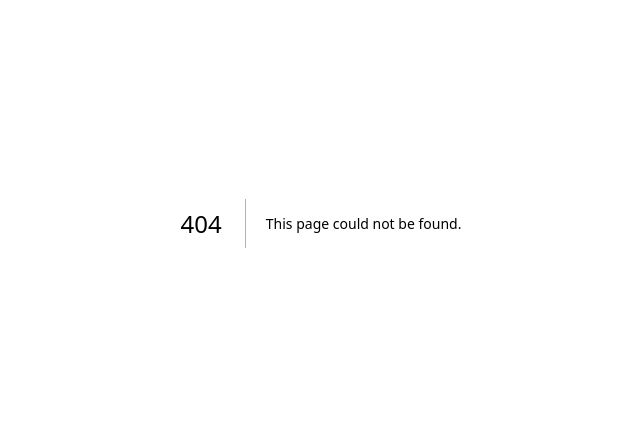
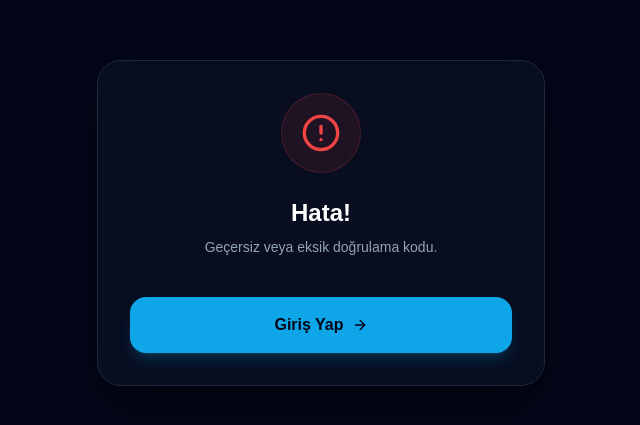
Before and after one commit to byserce/vidanjorcum, a Next.js app: page /auth/verify in a window 1280 px wide. Before the commit this address had no page. Shown: the part 177-602 px from the top of the page, without its empty margins (319-959 px from the left). Built offline with nearby package versions, Linux system fonts and the light colour scheme; no server answers.

Commit message:
feat: improve register role select, enforce email verify, and fix recaptcha visibility timing

```diff
--- /dev/null
+++ b/src/app/api/auth/verify-email/route.ts
@@ -0,0 +1,26 @@
+import { NextResponse } from "next/server";
+import { prisma } from "@/lib/prisma";
+
+export async function POST(req: Request) {
+  try {
+    const { email } = await req.json();
+
+    if (!email) {
+      return NextResponse.json({ message: "E-posta gereklidir" }, { status: 400 });
+    }
+
+    // Kullanıcıyı veritabanında güncelle
+    const user = await prisma.user.update({
+      where: { email },
+      data: { emailVerified: new Date() },
+    });
+
+    return NextResponse.json({
+      message: "E-posta başarıyla doğrulandı",
+      user: { id: user.id, email: user.email }
+    });
+  } catch (error: any) {
+    console.error("Verification update error:", error);
+    return NextResponse.json({ message: "Güncelleme sırasında bir hata oluştu" }, { status: 500 });
+  }
+}
--- /dev/null
+++ b/src/app/auth/verify/page.tsx
@@ -0,0 +1,126 @@
+"use client";
+
+import { useEffect, useState, Suspense } from "react";
+import { useSearchParams, useRouter } from "next/navigation";
+import { auth } from "@/lib/firebase";
+import { checkActionCode, applyActionCode } from "firebase/auth";
+import { motion } from "framer-motion";
+import { CheckCircle2, AlertCircle, Loader2, ArrowRight } from "lucide-react";
+import Link from "next/link";
+
+function VerifyContent() {
+  const searchParams = useSearchParams();
+  const router = useRouter();
+  const [status, setStatus] = useState<"loading" | "success" | "error">("loading");
+  const [message, setMessage] = useState("E-posta adresiniz doğrulanıyor...");
+
+  useEffect(() => {
+    const verifyEmail = async () => {
+      const oobCode = searchParams.get("oobCode");
+
+      if (!oobCode) {
+        setStatus("error");
+        setMessage("Geçersiz veya eksik doğrulama kodu.");
+        return;
+      }
+
+      try {
+        // 1. Kodu kontrol et ve e-postayı al
+        const info = await checkActionCode(auth, oobCode);
+        const email = info.data.email;
+
+        if (!email) {
+            throw new Error("E-posta bilgisi alınamadı.");
+        }
+
+        // 2. Firebase üzerinde doğrulamayı uygula
+        await applyActionCode(auth, oobCode);
+
+        // 3. Bizim veritabanımızı (Prisma) güncelle
+        const res = await fetch("/api/auth/verify-email", {
+          method: "POST",
+          headers: { "Content-Type": "application/json" },
+          body: JSON.stringify({ email }),
+        });
+
+        if (!res.ok) {
+          throw new Error("Veritabanı güncellenirken bir hata oluştu.");
+        }
+
+        setStatus("success");
+        setMessage("E-posta adresiniz başarıyla doğrulandı! Artık giriş yapabilirsiniz.");
+      } catch (error: any) {
+        console.error("Verification error:", error);
+        setStatus("error");
+        setMessage(
+          error.code === "auth/invalid-action-code"
+            ? "Bu doğrulama kodu geçersiz veya süresi dolmuş."
+            : "Doğrulama sırasında bir hata oluştu. Lütfen tekrar deneyin."
+        );
+      }
+    };
+
+    verifyEmail();
+  }, [searchParams]);
+
+  return (
+    <div className="min-h-screen bg-slate-950 flex items-center justify-center p-4">
+      <motion.div
+        initial={{ opacity: 0, y: 20 }}
+        animate={{ opacity: 1, y: 0 }}
+        className="max-w-md w-full bg-slate-900/50 backdrop-blur-xl border border-slate-800 p-8 rounded-3xl text-center space-y-6 shadow-2xl shadow-black/50"
+      >
+        <div className="flex justify-center">
+          {status === "loading" && (
+            <div className="w-20 h-20 bg-sky-500/10 rounded-full flex items-center justify-center border border-sky-500/20">
+              <Loader2 className="w-10 h-10 text-sky-500 animate-spin" />
+            </div>
+          )}
+          {status === "success" && (
+            <div className="w-20 h-20 bg-green-500/10 rounded-full flex items-center justify-center border border-green-500/20">
+              <CheckCircle2 className="w-10 h-10 text-green-500" />
+            </div>
+          )}
+          {status === "error" && (
+            <div className="w-20 h-20 bg-red-500/10 rounded-full flex items-center justify-center border border-red-500/20">
+              <AlertCircle className="w-10 h-10 text-red-500" />
+            </div>
+          )}
+        </div>
+
+        <div className="space-y-2">
+          <h1 className="text-2xl font-bold text-white">
+            {status === "loading" ? "Doğrulanıyor..." : status === "success" ? "Başarılı!" : "Hata!"}
+          </h1>
+          <p className="text-slate-400 text-sm">
+            {message}
+          </p>
+        </div>
+
+        {status !== "loading" && (
+          <div className="pt-4">
+            <Link
+              href="/login"
+              className="w-full bg-sky-500 hover:bg-sky-400 text-slate-950 font-bold py-4 rounded-2xl transition-all shadow-lg shadow-sky-500/20 flex items-center justify-center space-x-2 group"
+            >
+              <span>Giriş Yap</span>
+              <ArrowRight className="w-4 h-4 group-hover:translate-x-1 transition-transform" />
+            </Link>
+          </div>
+        )}
+      </motion.div>
+    </div>
+  );
+}
+
+export default function VerifyEmailPage() {
+  return (
+    <Suspense fallback={
+      <div className="min-h-screen bg-slate-950 flex items-center justify-center">
+        <Loader2 className="w-10 h-10 text-sky-500 animate-spin" />
+      </div>
+    }>
+      <VerifyContent />
+    </Suspense>
+  );
+}
--- a/src/app/register/page.tsx
+++ b/src/app/register/page.tsx
@@ -69,8 +69,23 @@ export default function RegisterPage() {
 
   // Recaptcha'yı adım 2'ye geçince başlat
   useEffect(() => {
-    if (step === 2 && !isVerifying) {
+    let retryCount = 0;
+    const maxRetries = 10;
+
     const initRecaptcha = () => {
+      // Eğer doğrulama zaten yapıldıysa veya doğrulama ekranındaysak geç
+      if (isVerifying) return;
+
+      const container = document.getElementById("recaptcha-container");
+
+      if (!container) {
+        if (retryCount < maxRetries) {
+          retryCount++;
+          setTimeout(initRecaptcha, 300); // 300ms sonra tekrar dene
+        }
+        return;
+      }
+
       if (!(window as any).recaptchaVerifier) {
         try {
           (window as any).recaptchaVerifier = new RecaptchaVerifier(auth, "recaptcha-container", {
@@ -83,16 +98,22 @@ export default function RegisterPage() {
               setIsCaptchaVerified(false);
             }
           });
-            (window as any).recaptchaVerifier.render();
+          (window as any).recaptchaVerifier.render().catch((err: any) => {
+             console.error("Recaptcha Render Error:", err);
+          });
         } catch (err) {
           console.error("Recaptcha Init Error:", err);
         }
       }
     };
 
-      const timeout = setTimeout(initRecaptcha, 100);
-      return () => clearTimeout(timeout);
+    if (step === 2 && !isVerifying) {
+      setTimeout(initRecaptcha, 500); // Animasyonun bitmesi için biraz bekle
     }
+
+    return () => {
+      // Temizlik gerekiyorsa burada yapılabilir ama genelde global verifier kalır
+    };
   }, [step, isVerifying]);
 
   // Telefon numarası maskeleme logic
@@ -399,7 +420,7 @@ export default function RegisterPage() {
 
                 <div className="grid grid-cols-1 md:grid-cols-2 gap-4">
                   <button
-                    onClick={() => { setRole("USER"); setStep(2); }}
+                    onClick={() => setRole("USER")}
                     className={`group relative p-6 rounded-3xl border-2 transition-all duration-300 text-left overflow-hidden ${
                       role === "USER"
                         ? "border-sky-500 bg-sky-500/10 shadow-[0_0_20px_rgba(14,165,233,0.1)]"
@@ -421,7 +442,7 @@ export default function RegisterPage() {
                   </button>
 
                   <button
-                    onClick={() => { setRole("OPERATOR"); setStep(2); }}
+                    onClick={() => setRole("OPERATOR")}
                     className={`group relative p-6 rounded-3xl border-2 transition-all duration-300 text-left overflow-hidden ${
                       role === "OPERATOR"
                         ? "border-sky-500 bg-sky-500/10 shadow-[0_0_20px_rgba(14,165,233,0.1)]"
@@ -446,7 +467,8 @@ export default function RegisterPage() {
                 <div className="pt-4">
                   <button
                     onClick={nextStep}
-                    className="w-full bg-white text-slate-950 font-bold py-4 rounded-2xl hover:bg-sky-50 transition-all flex items-center justify-center space-x-2 group"
+                    disabled={!role}
+                    className="w-full bg-white text-slate-950 font-bold py-4 rounded-2xl hover:bg-sky-50 transition-all flex items-center justify-center space-x-2 group disabled:opacity-50"
                   >
                     <span>Devam Et</span>
                     <ArrowRight className="w-4 h-4 group-hover:translate-x-1 transition-transform" />
--- a/src/lib/auth.ts
+++ b/src/lib/auth.ts
@@ -53,6 +53,10 @@ export const authOptions: NextAuthOptions = {
           throw new Error("Şifre hatalı");
         }
 
+        if (user.role === "USER" && !user.emailVerified) {
+          throw new Error("HESAP_DOGRULANMADI: Lütfen e-posta adresinizi doğrulayın. E-posta gelmediyse gereksiz kutusunu kontrol ediniz.");
+        }
+
         return {
           id: user.id,
           name: user.name,
```
Lines whose indentation alone changed are shown as unchanged.
